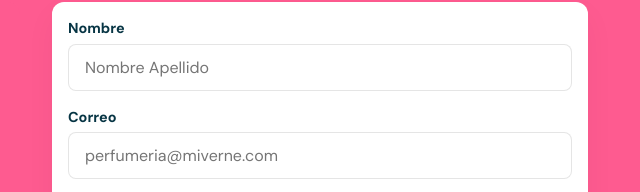
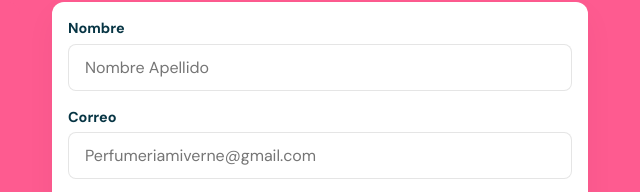
Before and after one commit to Camiloc-ortiz/Miverne, a plain HTML site: page index.html in a window 1280 px wide. Shown: the part 6459-6651 px from the top of the page, 604-1244 px from the left. Drawn offline with Linux system fonts and the light colour scheme; files whose address does not match are found by name.

Commit message:
Cambio de correo placeholder formulario a Perfumeriamiverne@gmail.com

```diff
--- a/index.html
+++ b/index.html
@@ -1029,7 +1029,7 @@
                     id="email"
                     name="email"
                     required
-                    placeholder="perfumeria@miverne.com"
+                    placeholder="Perfumeriamiverne@gmail.com"
                   />
                 </div>
                 <div class="form-group">
```
